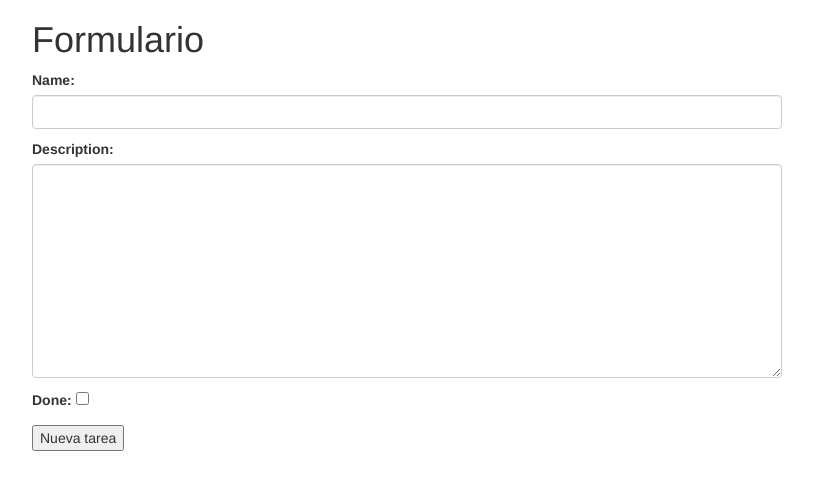
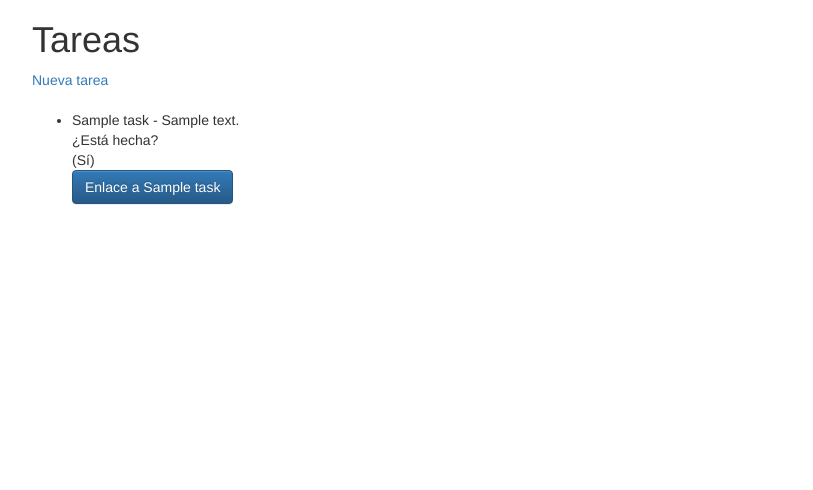
Before and after one commit to sergioguijarroc/Proyectos-DjangoWally, a Django app: page /task/ in a window 1280 px wide. Shown: the top 490 px of the page, without its empty margins (38-851 px from the left). Run offline with Django 4.2, Linux system fonts and the light colour scheme; tables that the repository leaves empty hold one stand-in row (values such as "Sample post"); some libraries are stand-ins or nearby versions.

Commit message:
Añadido nueva tarea,editar tarea y falta pulir eliminar tareas.

```diff
--- a/Primer-Trimestre/djangotask/task/models.py
+++ b/Primer-Trimestre/djangotask/task/models.py
@@ -7,4 +7,4 @@ class Task(models.Model):
     done=models.BooleanField(default=False)
 
     def __str__(self):
-        return self.name
+        return f"Tarea  {self.name}"
--- a/Primer-Trimestre/djangotask/task/templates/task/list_tasks.html
+++ /dev/null
@@ -1,32 +0,0 @@
-{% load static %}
-<!DOCTYPE html>
-<html>
-<head>
-    <meta charset='utf-8'>
-    <meta http-equiv='X-UA-Compatible' content='IE=edge'>
-    <link rel="stylesheet" href="//maxcdn.bootstrapcdn.com/bootstrap/3.2.0/css/bootstrap.min.css">
-        <link rel="stylesheet" href="//maxcdn.bootstrapcdn.com/bootstrap/3.2.0/css/bootstrap-theme.min.css">
-        <link href='//fonts.googleapis.com/css?family=Lobster&subset=latin,latin-ext' rel='stylesheet' type='text/css'>
-    <title>Page Title</title>
-    <meta name='viewport' content='width=device-width, initial-scale=1'>
-
-</head>
-<body>
-    <div class="content container">
-        <div class="row">
-            <div class="col-md-8">
-            {% block form %}
-            {% endblock %}
-            <h1>Formulario</h1>
-            <form action="{% url 'task' %}" method="POST">
-                {%csrf_token%}
-                {{ form.as_p }}
-                <button type="submit">Nueva tarea</button>
-            </form>
-            </div>
-        </div>
-        {% block content %}
-        {% endblock %}
-
-</body>
-</html>
--- a/Primer-Trimestre/djangotask/task/templates/task/task.html
+++ b/Primer-Trimestre/djangotask/task/templates/task/task.html
@@ -1,3 +1,4 @@
+
 {% extends 'task/list_tasks.html' %}
 {% block content %}
 <h1>Task</h1>
--- /dev/null
+++ b/Primer-Trimestre/djangotask/task/templates/task/tasks_list.html
@@ -0,0 +1,50 @@
+{% load static %}
+<!DOCTYPE html>
+<html>
+
+<head>
+    <meta charset='utf-8'>
+    <meta http-equiv='X-UA-Compatible' content='IE=edge'>
+    <link rel="stylesheet" href="//maxcdn.bootstrapcdn.com/bootstrap/3.2.0/css/bootstrap.min.css">
+    <link rel="stylesheet" href="//maxcdn.bootstrapcdn.com/bootstrap/3.2.0/css/bootstrap-theme.min.css">
+    <link href='//fonts.googleapis.com/css?family=Lobster&subset=latin,latin-ext' rel='stylesheet' type='text/css'>
+    <title>Lista de Tareas</title>
+    <meta name='viewport' content='width=device-width, initial-scale=1'>
+
+</head>
+
+<body>
+    <div class="content container">
+        <div class="row">
+            <div class="col-md-8">
+                {% block form %}
+                {% endblock %}
+                <h1>Tareas</h1>
+                <a href="{% url 'task_form' %}">Nueva tarea</a>
+            </div>
+        </div>
+        <br>
+        <div class="task">
+            <ul>
+                {%for task in tasks %}
+                <li>{{ task.name }} - {{ task.description }} <br>
+
+                    ¿Está hecha?
+                    <br>
+                    ({{ task.done|yesno:"Sí,No" }})
+                    <br>
+                    <a class="btn btn-primary" href="{% url 'task_num' pk=task.pk %}">Enlace a
+                            {{task.name}}</a></button>
+                </li>
+                {% empty %}
+                <li>No hay tareas por hacer</li>
+                {%endfor%}
+
+            </ul>
+        </div>
+        {% block content %}
+        {% endblock %}
+
+</body>
+
+</html>
--- a/Primer-Trimestre/djangotask/task/urls.py
+++ b/Primer-Trimestre/djangotask/task/urls.py
@@ -1,7 +1,10 @@
 from django.urls import path
-from . import views
-from .views import MyView
+from .views import Task_list, Task_num, Task_form, Task_edit, Task_delete
 
 urlpatterns = [
-    path('task/', MyView.as_view(), name='task'),
+    path("task/", Task_list.as_view(), name="task_list"),
+    path("task/<int:pk>/", Task_num.as_view(), name="task_num"),
+    path("task/new", Task_form.as_view(), name="task_form"),
+    path("task/edit/<int:pk>/", Task_edit.as_view(), name="task_edit"),
+    path("task/", Task_delete.as_view(), name="task_delete"),
 ]
--- a/Primer-Trimestre/djangotask/task/views.py
+++ b/Primer-Trimestre/djangotask/task/views.py
@@ -1,4 +1,4 @@
-from django.shortcuts import render,redirect
+from django.shortcuts import render,redirect,get_object_or_404
 from .models import Task
 from django.http import HttpResponseRedirect
 from django.views import View
@@ -27,18 +27,52 @@ from .forms import TaskForm
 
 '''
 
-class MyView(View):
+class Task_list(View):
     tasks=Task.objects.all()
-    template_name='task/list_tasks.html'
+    template_name='task/tasks_list.html'
+    def get(self, request):
+        return render(request,self.template_name, {'tasks':self.actualizaTask()})
+    def actualizaTask(self):
+        self.tasks=Task.objects.all()
+        return self.tasks
+class Task_num(View):
+    template_name='task/task_num.html'
+    def get(self,request,pk):
+        task=get_object_or_404(Task, pk=pk)
+        '''
+        form=TaskForm(instance=task)
+        '''
+        return render(request,self.template_name,{'task':task})
+    def post(self):
+        return self.get
+
+
+class Task_form(View):
+    template_name='task/task_form.html'
     def get(self, request):
         form=TaskForm()
-        return render(request,self.template_name, {'tasks':self.actualizaTask(),'form': form})
+        return render(request,self.template_name, {'form': form})
     def post(self,request):
         form=TaskForm(request.POST)
         if form.is_valid():
             form.save()
-            return redirect('task')
-        return render(request,self.template_name,{'tasks':self.actualizaTask(),'form': form})
-    def actualizaTask(self):
-        self.tasks=Task.objects.all()
-# Create your views here.
+            return redirect('task_list')
+        return render(request,self.template_name,{'form': form})
+class Task_edit(View):
+    template_name='task/task_edit.html'
+    def get(self,request,pk):
+        task=get_object_or_404(Task,pk=pk)
+        form=TaskForm(instance=task)
+        return render(request,self.template_name,{'form': form,'task':task})
+    def post(self,request,pk):
+        task=get_object_or_404(Task,pk=pk)
+        form=TaskForm(request.POST,instance=task)
+        if form.is_valid():
+            form.save()
+            return redirect('task_num', pk=task.pk)
+        return render(request,self.template_name,{'form': form,'task':task})
+class Task_delete(View):
+    def eliminarTarea(self,pk):
+        task=get_object_or_404(Task, pk=pk)
+        task.delete()
+        return redirect('task_num')
```
Also changed, not shown: Primer-Trimestre/djangotask/task/templates/task/form.html (deleted, +0 -9 lines), Primer-Trimestre/djangotask/task/templates/task/task_edit.html (added, +32 -0 lines), Primer-Trimestre/djangotask/task/templates/task/task_form.html (added, +32 -0 lines), Primer-Trimestre/djangotask/task/templates/task/task_num.html (added, +33 -0 lines).
